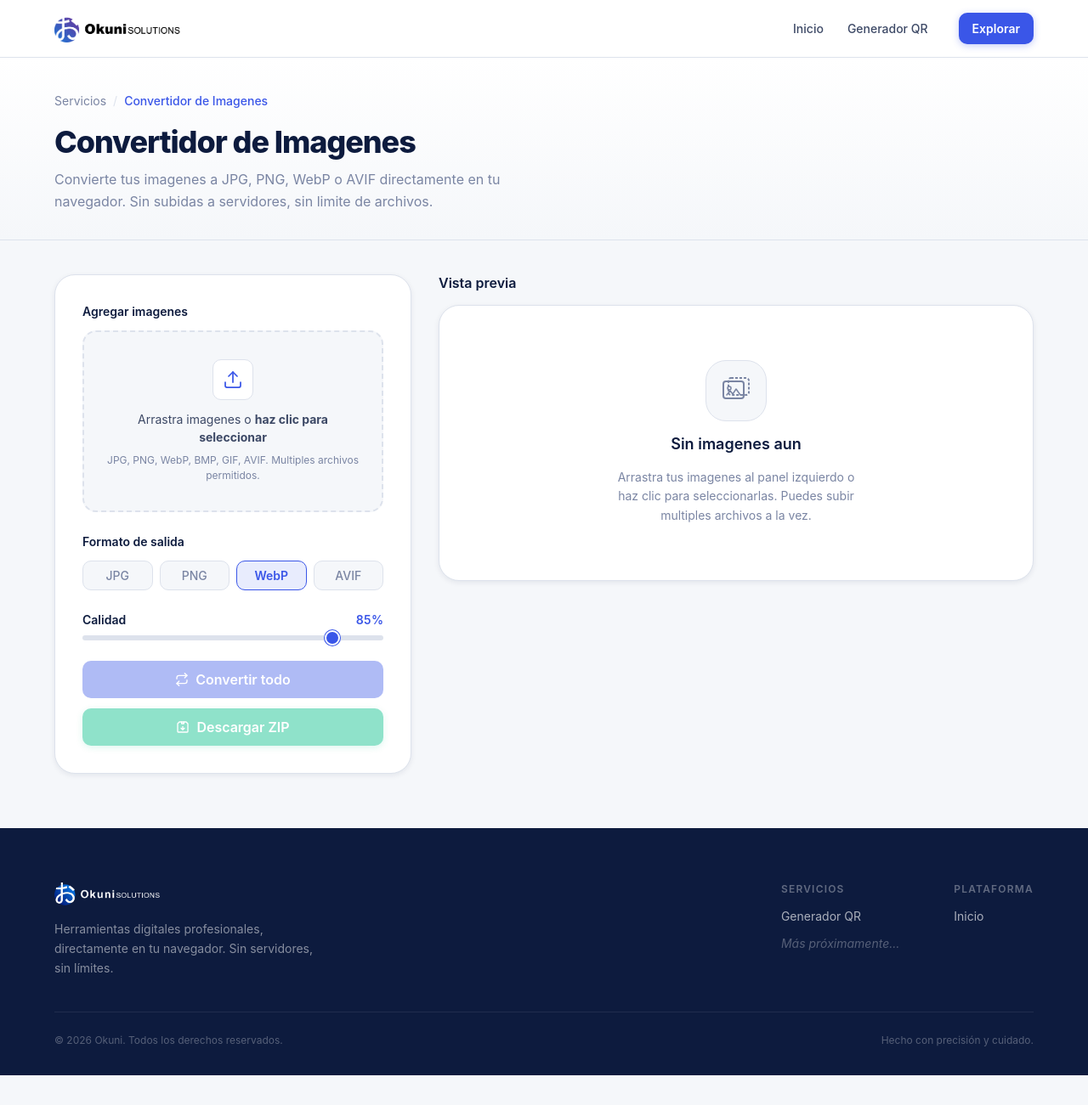
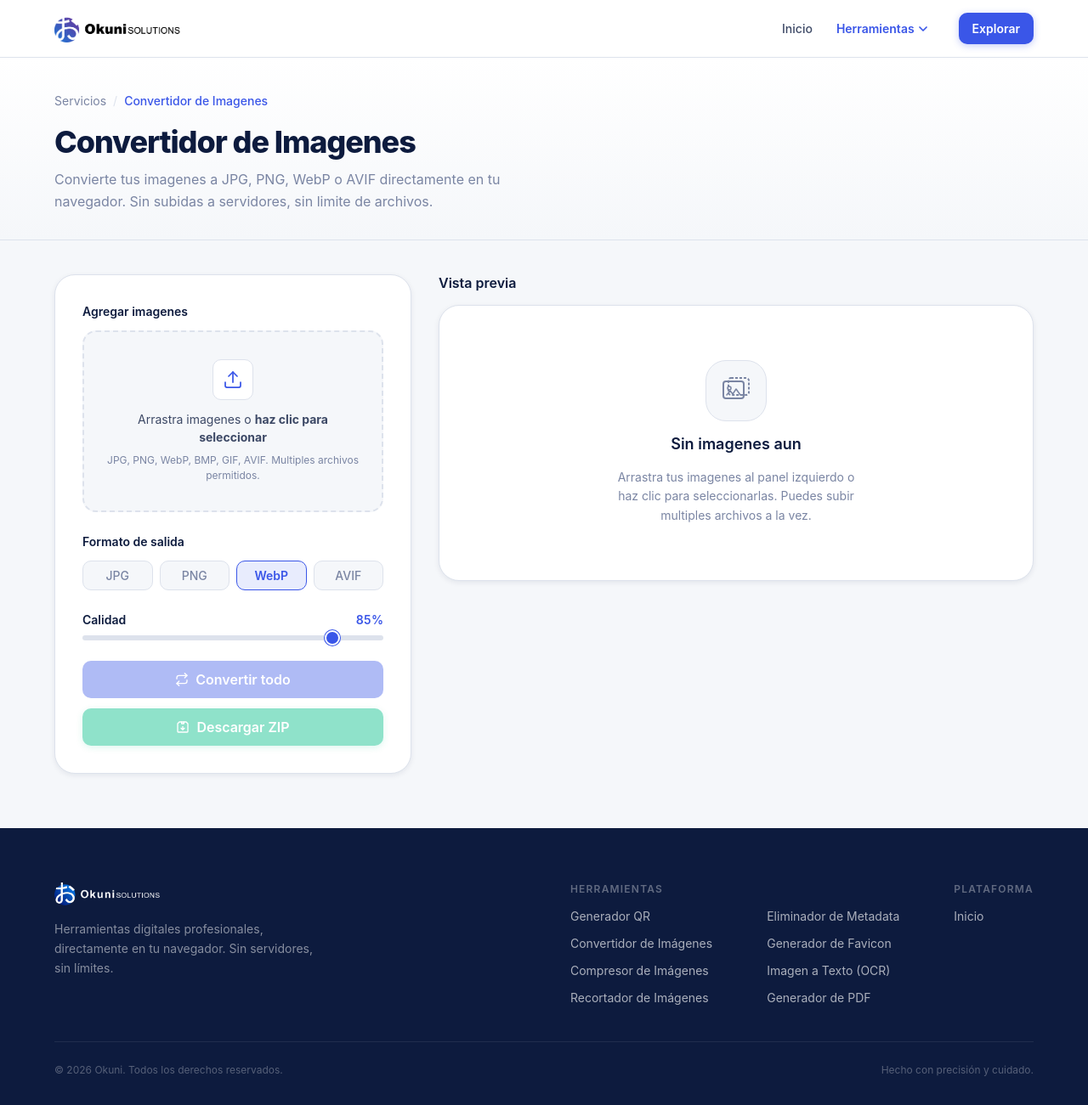
Before and after one commit to OkuniSolutions/qr-coder, a React (Vite) app: page /image-converter in a window 1280 px wide. Shown: the whole page at 85% size. Before the commit the page ends 1266 px from the top, so only its background shows below. Built offline with nearby package versions, Linux system fonts and the light colour scheme.

Commit message:
navigation update

```diff
--- a/src/components/Footer.jsx
+++ b/src/components/Footer.jsx
@@ -4,12 +4,25 @@ import './Footer.css';
 
 const CURRENT_YEAR = new Date().getFullYear();
 
+const TOOLS = [
+  { to: '/qr-generator',     label: 'Generador QR' },
+  { to: '/image-converter',  label: 'Convertidor de Imágenes' },
+  { to: '/image-compressor', label: 'Compresor de Imágenes' },
+  { to: '/image-cropper',    label: 'Recortador de Imágenes' },
+  { to: '/exif-remover',     label: 'Eliminador de Metadata' },
+  { to: '/favicon-generator',label: 'Generador de Favicon' },
+  { to: '/ocr',              label: 'Imagen a Texto (OCR)' },
+  { to: '/pdf-generator',    label: 'Generador de PDF' },
+];
+
 export default function Footer() {
   return (
     <footer className="footer" role="contentinfo">
       <div className="footer__inner container">
+
         {/* Top: brand + columns */}
         <div className="footer__top">
+
           {/* Brand column */}
           <div className="footer__brand-col">
             <Link to="/" className="footer__brand" aria-label="Okuni — Inicio">
@@ -22,11 +35,26 @@ export default function Footer() {
 
           {/* Links columns */}
           <nav className="footer__nav" aria-label="Navegación del pie de página">
+
             <div className="footer__nav-group">
-              <h3 className="footer__nav-heading">Servicios</h3>
+              <h3 className="footer__nav-heading">Herramientas</h3>
               <ul role="list">
-                <li><Link to="/qr-generator" className="footer__link">Generador QR</Link></li>
-                <li><span className="footer__link footer__link--soon">Más próximamente&hellip;</span></li>
+                {TOOLS.slice(0, 4).map(({ to, label }) => (
+                  <li key={to}>
+                    <Link to={to} className="footer__link">{label}</Link>
+                  </li>
+                ))}
+              </ul>
+            </div>
+
+            <div className="footer__nav-group">
+              <h3 className="footer__nav-heading">&nbsp;</h3>
+              <ul role="list">
+                {TOOLS.slice(4).map(({ to, label }) => (
+                  <li key={to}>
+                    <Link to={to} className="footer__link">{label}</Link>
+                  </li>
+                ))}
               </ul>
             </div>
 
@@ -36,6 +64,7 @@ export default function Footer() {
                 <li><Link to="/" className="footer__link">Inicio</Link></li>
               </ul>
             </div>
+
           </nav>
         </div>
 
@@ -48,6 +77,7 @@ export default function Footer() {
             Hecho con precisión y cuidado.
           </p>
         </div>
+
       </div>
     </footer>
   );
--- a/src/components/Navbar.css
+++ b/src/components/Navbar.css
@@ -69,6 +69,67 @@
 }
 
 .navbar__link--active {
+  color: var(--color-primary);
+  font-weight: var(--weight-semibold);
+  background-color: var(--color-primary-light);
+}
+
+/* ---- Dropdown ---- */
+.navbar__dropdown-wrap {
+  position: relative;
+}
+
+.navbar__dropdown-trigger {
+  display: inline-flex;
+  align-items: center;
+  gap: var(--space-1);
+  background: none;
+  border: none;
+  cursor: pointer;
+  font-family: inherit;
+}
+
+.navbar__dropdown-caret {
+  transition: transform var(--transition-fast);
+  flex-shrink: 0;
+}
+
+.navbar__dropdown-caret--open {
+  transform: rotate(180deg);
+}
+
+.navbar__dropdown {
+  position: absolute;
+  top: calc(100% + var(--space-2));
+  left: 0;
+  min-width: 220px;
+  background: var(--color-surface);
+  border: 1px solid var(--color-border);
+  border-radius: var(--radius-lg);
+  box-shadow: var(--shadow-lg);
+  list-style: none;
+  padding: var(--space-2);
+  z-index: 200;
+}
+
+.navbar__dropdown-item {
+  display: block;
+  padding: var(--space-2) var(--space-3);
+  font-size: var(--text-sm);
+  font-weight: var(--weight-medium);
+  color: var(--color-text-body);
+  border-radius: var(--radius-sm);
+  text-decoration: none;
+  transition: color var(--transition-fast), background-color var(--transition-fast);
+  white-space: nowrap;
+}
+
+.navbar__dropdown-item:hover {
+  color: var(--color-primary);
+  background-color: var(--color-primary-light);
+}
+
+.navbar__dropdown-item--active {
   color: var(--color-primary);
   font-weight: var(--weight-semibold);
   background-color: var(--color-primary-light);
--- a/src/components/Navbar.jsx
+++ b/src/components/Navbar.jsx
@@ -1,10 +1,24 @@
-import React, { useState, useEffect } from 'react';
-import { NavLink, Link } from 'react-router-dom';
+import React, { useState, useEffect, useRef } from 'react';
+import { NavLink, Link, useLocation } from 'react-router-dom';
 import './Navbar.css';
 
+const TOOLS = [
+  { to: '/qr-generator',    label: 'Generador QR' },
+  { to: '/image-converter', label: 'Convertidor de Imágenes' },
+  { to: '/image-compressor',label: 'Compresor de Imágenes' },
+  { to: '/image-cropper',   label: 'Recortador de Imágenes' },
+  { to: '/exif-remover',    label: 'Eliminador de Metadata' },
+  { to: '/favicon-generator',label: 'Generador de Favicon' },
+  { to: '/ocr',             label: 'Imagen a Texto (OCR)' },
+  { to: '/pdf-generator',   label: 'Generador de PDF' },
+];
+
 export default function Navbar() {
-  const [menuOpen, setMenuOpen] = useState(false);
-  const [scrolled, setScrolled] = useState(false);
+  const [menuOpen, setMenuOpen]       = useState(false);
+  const [dropdownOpen, setDropdownOpen] = useState(false);
+  const [scrolled, setScrolled]       = useState(false);
+  const dropdownRef                   = useRef(null);
+  const location                      = useLocation();
 
   useEffect(() => {
     const onScroll = () => setScrolled(window.scrollY > 12);
@@ -12,7 +26,26 @@ export default function Navbar() {
     return () => window.removeEventListener('scroll', onScroll);
   }, []);
 
-  const closeMenu = () => setMenuOpen(false);
+  // Cerrar dropdown al hacer clic fuera
+  useEffect(() => {
+    const handleOutside = (e) => {
+      if (dropdownRef.current && !dropdownRef.current.contains(e.target)) {
+        setDropdownOpen(false);
+      }
+    };
+    document.addEventListener('mousedown', handleOutside);
+    return () => document.removeEventListener('mousedown', handleOutside);
+  }, []);
+
+  // Cerrar dropdown al cambiar de ruta
+  useEffect(() => {
+    setDropdownOpen(false);
+    setMenuOpen(false);
+  }, [location]);
+
+  const closeMenu = () => { setMenuOpen(false); setDropdownOpen(false); };
+
+  const isToolActive = TOOLS.some(t => location.pathname === t.to);
 
   return (
     <header
@@ -20,6 +53,7 @@ export default function Navbar() {
       role="banner"
     >
       <div className="navbar__inner container">
+
         {/* Brand */}
         <Link to="/" className="navbar__brand" onClick={closeMenu} aria-label="Okuni — Ir a inicio">
           <img src="/logo-okuni.png" alt="Okuni" className="navbar__brand-logo" />
@@ -36,32 +70,46 @@ export default function Navbar() {
               <NavLink
                 to="/"
                 end
-                className={({ isActive }) =>
-                  'navbar__link' + (isActive ? ' navbar__link--active' : '')
-                }
+                className={({ isActive }) => 'navbar__link' + (isActive ? ' navbar__link--active' : '')}
                 onClick={closeMenu}
               >
                 Inicio
               </NavLink>
             </li>
-            <li>
-              <NavLink
-                to="/qr-generator"
-                className={({ isActive }) =>
-                  'navbar__link' + (isActive ? ' navbar__link--active' : '')
-                }
-                onClick={closeMenu}
+
+            {/* Dropdown Herramientas */}
+            <li className="navbar__dropdown-wrap" ref={dropdownRef}>
+              <button
+                className={`navbar__link navbar__dropdown-trigger${isToolActive || dropdownOpen ? ' navbar__link--active' : ''}`}
+                aria-haspopup="true"
+                aria-expanded={dropdownOpen}
+                onClick={() => setDropdownOpen(v => !v)}
               >
-                Generador QR
-              </NavLink>
+                Herramientas
+                <svg className={`navbar__dropdown-caret${dropdownOpen ? ' navbar__dropdown-caret--open' : ''}`} width="12" height="12" viewBox="0 0 12 12" fill="none" aria-hidden="true">
+                  <path d="M2 4l4 4 4-4" stroke="currentColor" strokeWidth="1.75" strokeLinecap="round" strokeLinejoin="round"/>
+                </svg>
+              </button>
+
+              {dropdownOpen && (
+                <ul className="navbar__dropdown" role="list" aria-label="Lista de herramientas">
+                  {TOOLS.map(({ to, label }) => (
+                    <li key={to}>
+                      <NavLink
+                        to={to}
+                        className={({ isActive }) => 'navbar__dropdown-item' + (isActive ? ' navbar__dropdown-item--active' : '')}
+                        onClick={closeMenu}
+                      >
+                        {label}
+                      </NavLink>
+                    </li>
+                  ))}
+                </ul>
+              )}
             </li>
           </ul>
 
-          <Link
-            to="/qr-generator"
-            className="btn btn--primary btn--sm navbar__cta"
-            onClick={closeMenu}
-          >
+          <Link to="/" className="btn btn--primary btn--sm navbar__cta" onClick={closeMenu}>
             Explorar
           </Link>
         </nav>
@@ -72,7 +120,7 @@ export default function Navbar() {
           aria-label={menuOpen ? 'Cerrar menú' : 'Abrir menú'}
           aria-expanded={menuOpen}
           aria-controls="main-nav"
-          onClick={() => setMenuOpen((v) => !v)}
+          onClick={() => setMenuOpen(v => !v)}
         >
           <span className="navbar__toggle-bar" />
           <span className="navbar__toggle-bar" />
@@ -80,13 +128,9 @@ export default function Navbar() {
         </button>
       </div>
 
-      {/* Overlay */}
+      {/* Overlay mobile */}
       {menuOpen && (
-        <div
-          className="navbar__overlay"
-          aria-hidden="true"
-          onClick={closeMenu}
-        />
+        <div className="navbar__overlay" aria-hidden="true" onClick={closeMenu} />
       )}
     </header>
   );
--- a/src/pages/Home.jsx
+++ b/src/pages/Home.jsx
@@ -216,11 +216,8 @@ export default function Home() {
               Okuni Apps reúne herramientas digitales profesionales en un solo lugar, diseñadas para hacer más con menos esfuerzo.
             </p>
             <div className="hero__actions">
-              <Link to="/qr-generator" className="btn btn--primary btn--lg">
+              <a href="#servicios" className="btn btn--primary btn--lg">
                 Explorar herramientas
-              </Link>
-              <a href="#servicios" className="btn btn--secondary btn--lg">
-                Ver servicios
               </a>
             </div>
           </div>
@@ -358,15 +355,15 @@ export default function Home() {
           <div className="cta-banner__inner">
             <div className="cta-banner__text">
               <h2 id="cta-heading" className="cta-banner__title">
-                Empieza a usar el Generador QR ahora mismo
+                8 herramientas gratuitas, listas para usar
               </h2>
               <p className="cta-banner__subtitle">
-                Sin registro. Sin instalacion. Directamente en tu navegador.
+                Sin registro. Sin instalación. Todo directamente en tu navegador.
               </p>
             </div>
-            <Link to="/qr-generator" className="btn btn--accent btn--lg cta-banner__btn">
-              Generar mi primer QR
-            </Link>
+            <a href="#servicios" className="btn btn--accent btn--lg cta-banner__btn">
+              Ver todas las herramientas
+            </a>
           </div>
         </div>
       </section>
```
